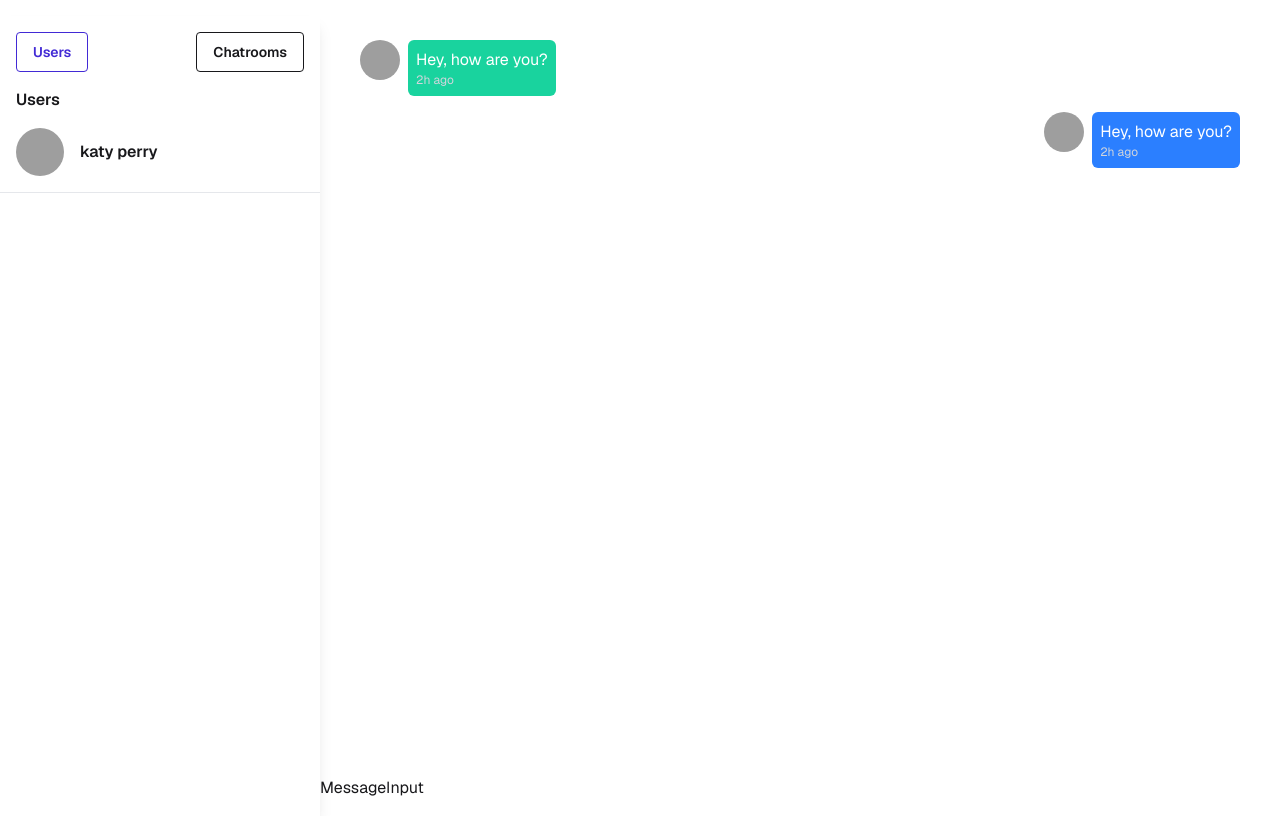
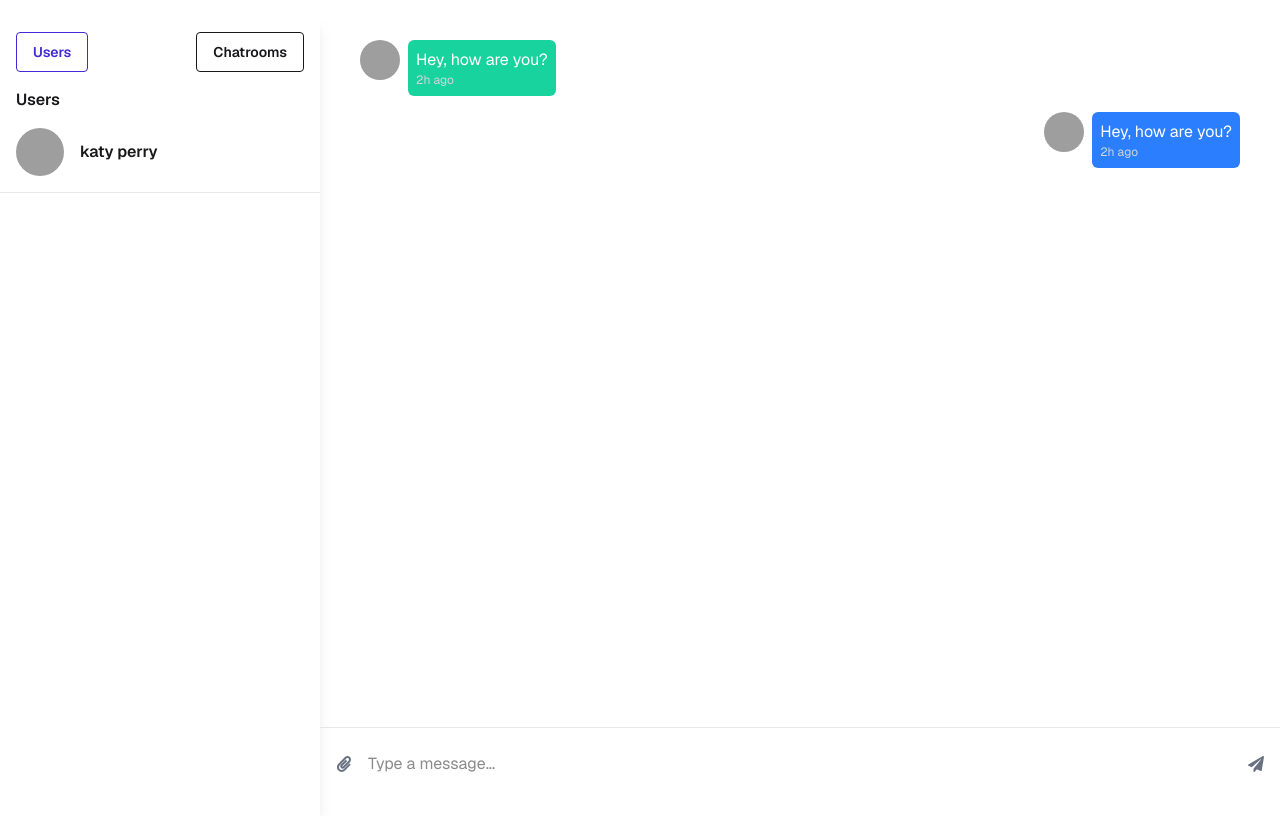
Before and after one commit to andriibabiuk/next-tailwind-firebase-chat, a Next.js app: page / in a window 1280 px wide. Built offline with nearby package versions, Linux system fonts and the light colour scheme; no server answers; the database is empty; sample sign-in values are in the browser's storage; grey boxes are pictures that could not be loaded.

Commit message:
feat: add message input component structure

```diff
--- a/app/components/MessageInput.js
+++ b/app/components/MessageInput.js
@@ -1,7 +1,17 @@
-import React from 'react';
+import { FaPaperclip, FaPaperPlane } from 'react-icons/fa';
 
 function MessageInput() {
-	return <div>MessageInput</div>;
+	return (
+		<div className='flex items-center p-4 border-t border-gray-200'>
+			<FaPaperclip className='text-gray-500 mr-2' />
+			<input
+				type='text'
+				placeholder='Type a message...'
+				className='flex-1 border-none p-2 outline-none'
+			/>
+			<FaPaperPlane className='text-gray-500 ml-2 cursor-pointer' />
+		</div>
+	);
 }
 
 export default MessageInput;
```
